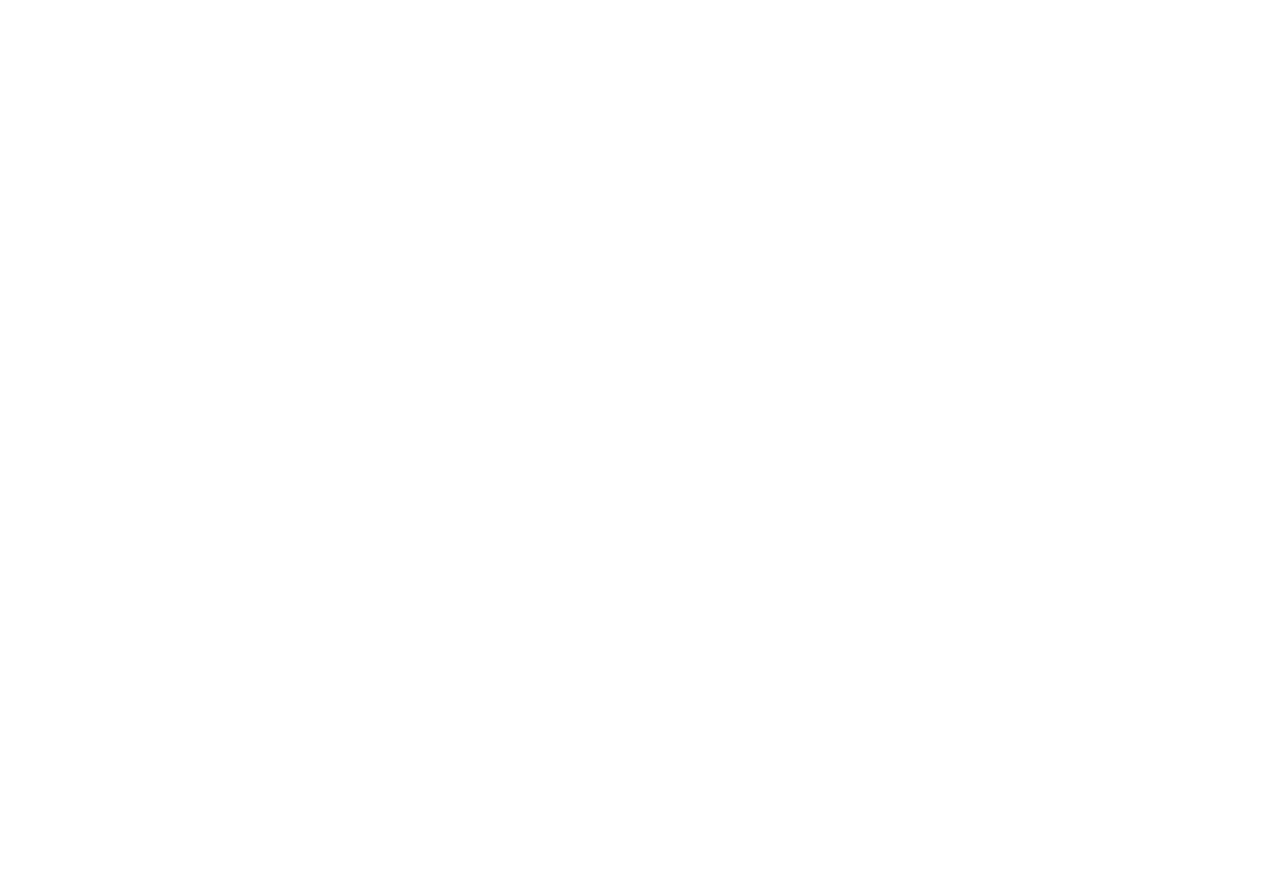
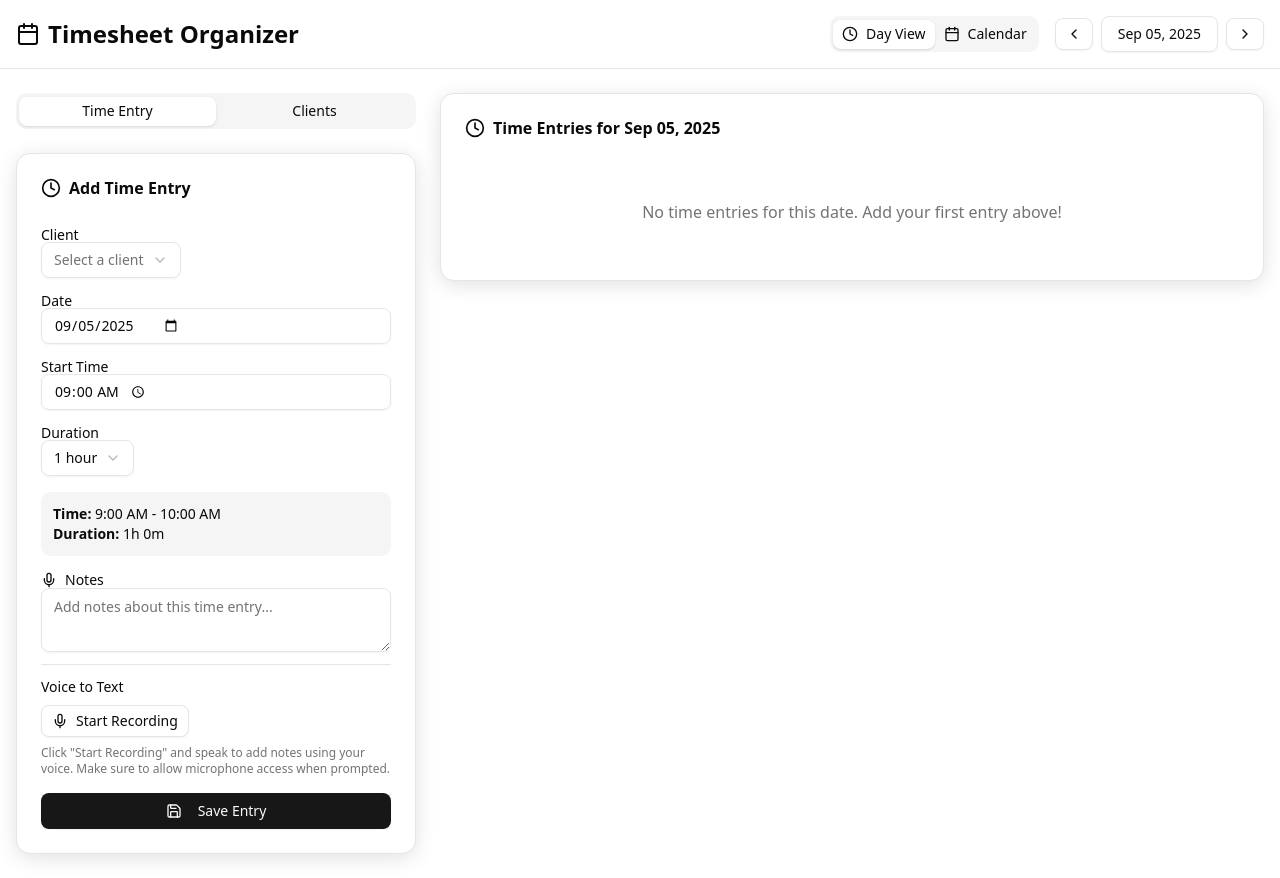
Before and after one commit to NovyFur/Timesheet-Organizer, a plain HTML site: page index.html in a window 1280 px wide. Before the commit the page ends 800 px from the top, so only its background shows below. Drawn offline with Linux system fonts and the light colour scheme; the site is published under a folder, as on GitHub Pages, so addresses that start at the root find nothing.

Commit message:
Update index.html

```diff
--- a/index.html
+++ b/index.html
@@ -5,8 +5,8 @@
     <link rel="icon" type="image/x-icon" href="/favicon.ico" />
     <meta name="viewport" content="width=device-width, initial-scale=1.0" />
     <title>Timesheet Organizer</title>
-    <script type="module" crossorigin src="/assets/index-BlJ7vdJN.js"></script>
-    <link rel="stylesheet" crossorigin href="/assets/index-BaOI8Onj.css">
+    <script type="module" crossorigin src="index-BlJ7vdJN.js"></script>
+    <link rel="stylesheet" crossorigin href="index-BaOI8Onj.css">
   </head>
   <body>
     <div id="root"></div>
```
